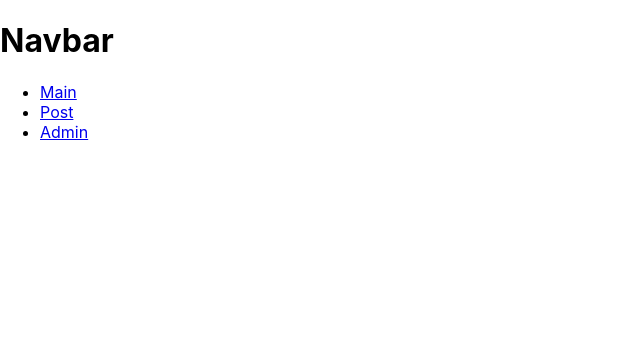
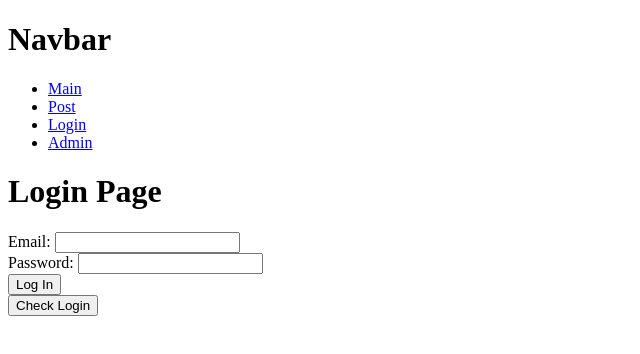
Before and after one commit to chanwoong528/MoonBlog_Client, a React (Create React App) app: page /auth in a window 1280 px wide. Shown: the top 354 px of the page, without its empty margins (0-640 px from the left). Built offline with nearby package versions, Linux system fonts and the light colour scheme.

Commit message:
login auth with jwt successfully done

```diff
--- a/src/App.css
+++ /dev/null
@@ -1,38 +0,0 @@
-.App {
-  text-align: center;
-}
-
-.App-logo {
-  height: 40vmin;
-  pointer-events: none;
-}
-
-@media (prefers-reduced-motion: no-preference) {
-  .App-logo {
-    animation: App-logo-spin infinite 20s linear;
-  }
-}
-
-.App-header {
-  background-color: #282c34;
-  min-height: 100vh;
-  display: flex;
-  flex-direction: column;
-  align-items: center;
-  justify-content: center;
-  font-size: calc(10px + 2vmin);
-  color: white;
-}
-
-.App-link {
-  color: #61dafb;
-}
-
-@keyframes App-logo-spin {
-  from {
-    transform: rotate(0deg);
-  }
-  to {
-    transform: rotate(360deg);
-  }
-}
--- a/src/App.js
+++ b/src/App.js
@@ -5,8 +5,7 @@ import Navbar from "./components/Navbar/Navbar";
 import Main from "./pages/Main";
 import PostMain from "./pages/PostMain";
 import AdminMain from "./pages/AdminMain";
-
-import "./App.css";
+import LoginMain from "./pages/LoginMain";
 
 function App() {
   return (
@@ -17,6 +16,7 @@ function App() {
         <Route path="/" element={<Main />} />
         <Route path="/post" element={<PostMain />} />
         <Route path="/admin" element={<AdminMain />} />
+        <Route path="/auth" element={<LoginMain />} />
       </Routes>
     </>
   );
--- a/src/components/Navbar/Navbar.js
+++ b/src/components/Navbar/Navbar.js
@@ -5,6 +5,7 @@ export default function Navbar() {
   const menus = [
     { name: "Main", url: "/", auth: "user" },
     { name: "Post", url: "/post", auth: "user" },
+    { name: "Login", url: "/auth", auth: "none" },
     { name: "Admin", url: "/admin", auth: "admin" },
   ];
 
--- a/src/index.css
+++ /dev/null
@@ -1,13 +0,0 @@
-body {
-  margin: 0;
-  font-family: -apple-system, BlinkMacSystemFont, 'Segoe UI', 'Roboto', 'Oxygen',
-    'Ubuntu', 'Cantarell', 'Fira Sans', 'Droid Sans', 'Helvetica Neue',
-    sans-serif;
-  -webkit-font-smoothing: antialiased;
-  -moz-osx-font-smoothing: grayscale;
-}
-
-code {
-  font-family: source-code-pro, Menlo, Monaco, Consolas, 'Courier New',
-    monospace;
-}
--- a/src/index.js
+++ b/src/index.js
@@ -2,9 +2,7 @@ import React from "react";
 import ReactDOM from "react-dom";
 import { BrowserRouter } from "react-router-dom";
 
-import "./index.css";
 import App from "./App";
-import reportWebVitals from "./reportWebVitals";
 
 ReactDOM.render(
   <React.StrictMode>
@@ -14,8 +12,3 @@ ReactDOM.render(
   </React.StrictMode>,
   document.getElementById("root")
 );
-
-// If you want to start measuring performance in your app, pass a function
-// to log results (for example: reportWebVitals(console.log))
-// or send to an analytics endpoint. Learn more: https://bit.ly/CRA-vitals
-reportWebVitals();
--- /dev/null
+++ b/src/pages/LoginMain.js
@@ -0,0 +1,74 @@
+import React, { useState } from "react";
+
+export default function LoginMain() {
+  const [email, setEmail] = useState("");
+  const [password, setPassword] = useState("");
+  const [islogin, setIslogin] = useState(false);
+
+  const onSubmitLogin = async (e) => {
+    e.preventDefault();
+    const req = { email, password };
+    try {
+      const res = await fetch("http://localhost:5002/auth", {
+        method: "POST",
+        headers: {
+          "Content-Type": "application/json",
+        },
+        body: JSON.stringify(req),
+        credentials: "include",
+      });
+      const data = await res.json();
+      if (res.ok) {
+        console.log("ok");
+        localStorage.setItem("token", data.token);
+        setIslogin(true);
+      }
+    } catch (err) {
+      console.log("err: ", err);
+    }
+  };
+  const onClickCheckLogin = async (e) => {
+    try {
+      const res = await fetch("http://localhost:5002/auth", {
+        method: "GET",
+        headers: {
+          Authorization: localStorage.getItem("token"),
+          "Content-Type": "application/json",
+        },
+
+        credentials: "include",
+      });
+      const data = await res.json();
+      console.log(data);
+    } catch (err) {}
+  };
+
+  return (
+    <div>
+      <h1>Login Page</h1>
+      <form onSubmit={onSubmitLogin}>
+        <div>
+          <label>Email: </label>
+          <input
+            type="text"
+            onChange={(e) => {
+              setEmail(e.target.value);
+            }}
+          />
+        </div>
+        <div>
+          <label>Password: </label>
+          <input
+            type="password"
+            onChange={(e) => {
+              setPassword(e.target.value);
+            }}
+          />
+        </div>
+        <button type="submit">Log In</button>
+      </form>
+
+      <button onClick={onClickCheckLogin}>Check Login</button>
+    </div>
+  );
+}
--- a/src/reportWebVitals.js
+++ /dev/null
@@ -1,13 +0,0 @@
-const reportWebVitals = onPerfEntry => {
-  if (onPerfEntry && onPerfEntry instanceof Function) {
-    import('web-vitals').then(({ getCLS, getFID, getFCP, getLCP, getTTFB }) => {
-      getCLS(onPerfEntry);
-      getFID(onPerfEntry);
-      getFCP(onPerfEntry);
-      getLCP(onPerfEntry);
-      getTTFB(onPerfEntry);
-    });
-  }
-};
-
-export default reportWebVitals;
```
Also changed, not shown: src/setupTests.js (deleted, +0 -5 lines), src/logo.svg (deleted), 1 other file (tests, documents, lock files or other folders).
